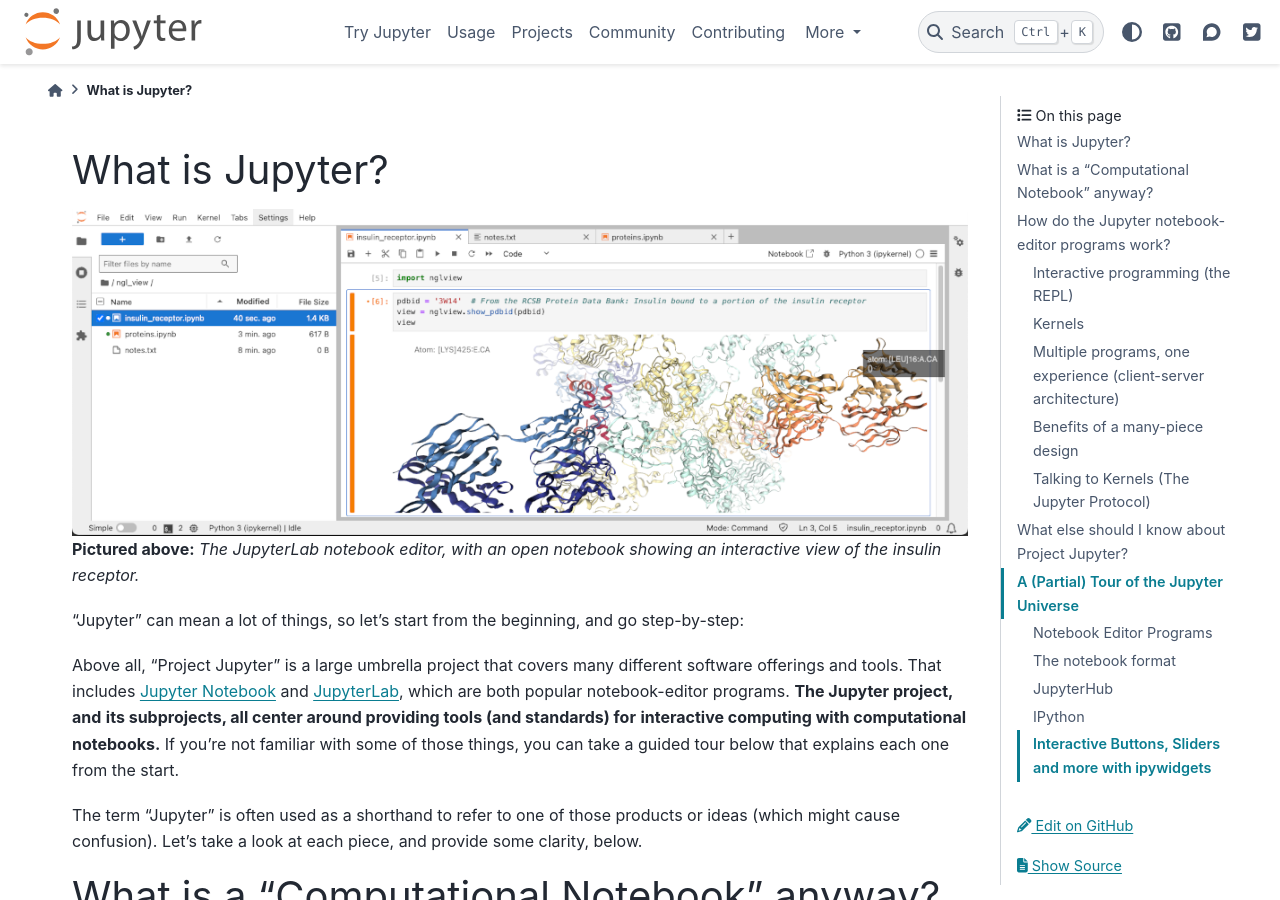
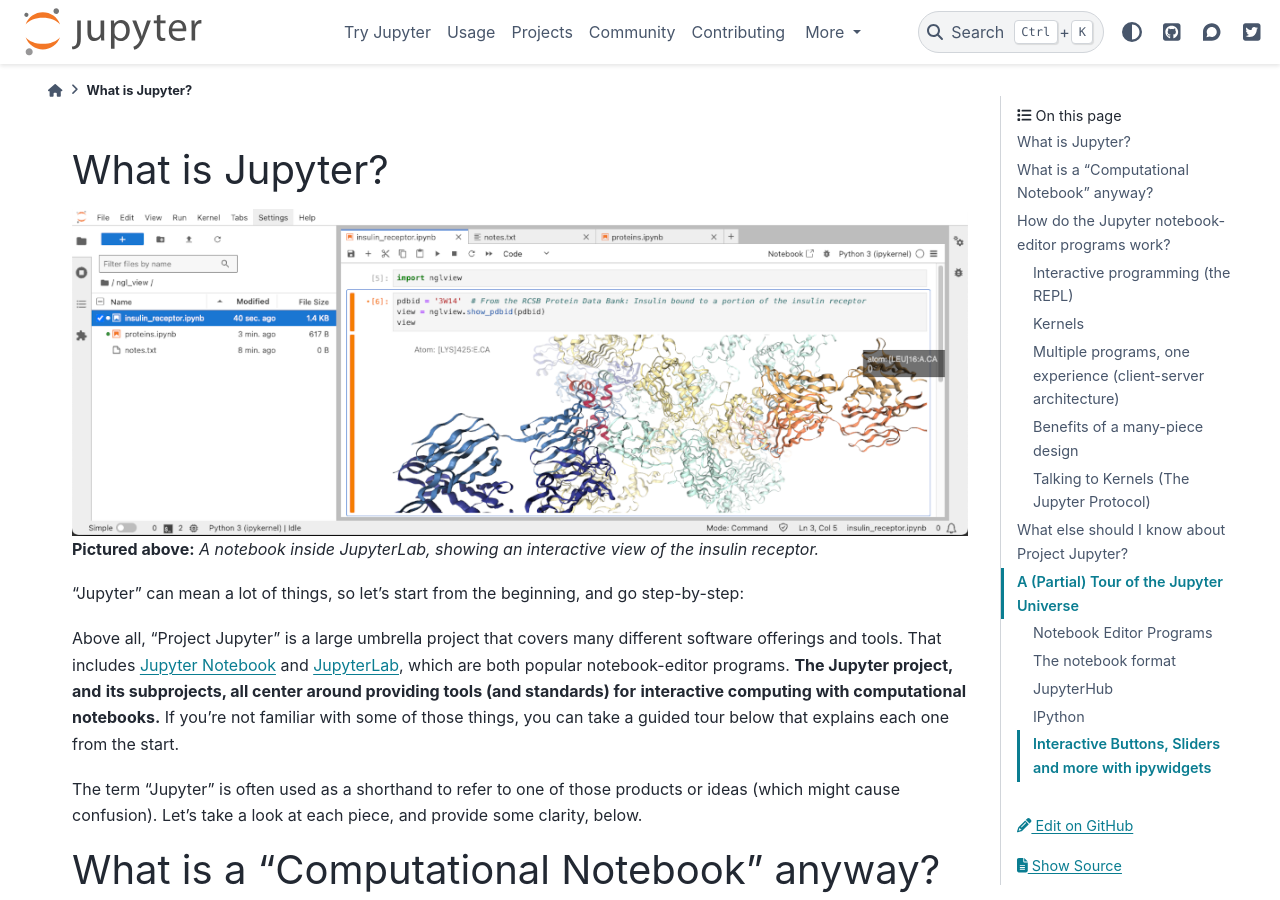
Before and after one commit to jupyter/jupyter, a Sphinx documentation site: the page built from docs/source/what_is_jupyter.md, in a window 1280 px wide and 900 px high. Built offline with Sphinx 7.4.7 and the PyData theme 0.15.4, drawn with Linux system fonts in a browser that asks for light colours; pages that are not in the unit, such as notebooks, are missing from menus.

Commit message:
Modify caption.

```diff
--- a/docs/source/what_is_jupyter.md
+++ b/docs/source/what_is_jupyter.md
@@ -1,8 +1,8 @@
 # What is Jupyter?
 
 ![The JupyterLab notebook editor, with an open notebook showing an interactive view of the insulin receptor](_static/_images/notebook_insulin_small.png)
-**Pictured above:** *The JupyterLab notebook editor, with an open notebook*
-*showing an interactive view of the insulin receptor.*
+**Pictured above:** *A notebook inside JupyterLab, showing an interactive*
+*view of the insulin receptor.*
 
 "Jupyter" can mean a lot of things, so let's start from the beginning, and
 go step-by-step:
```
